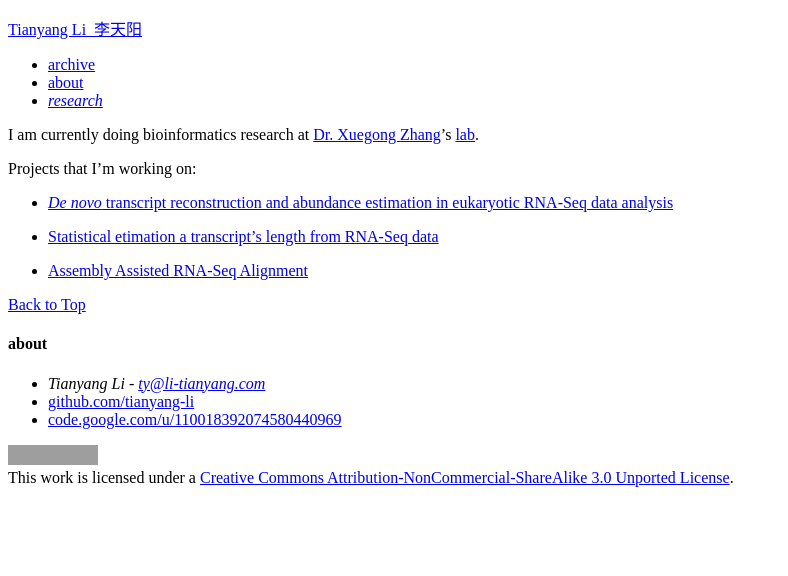
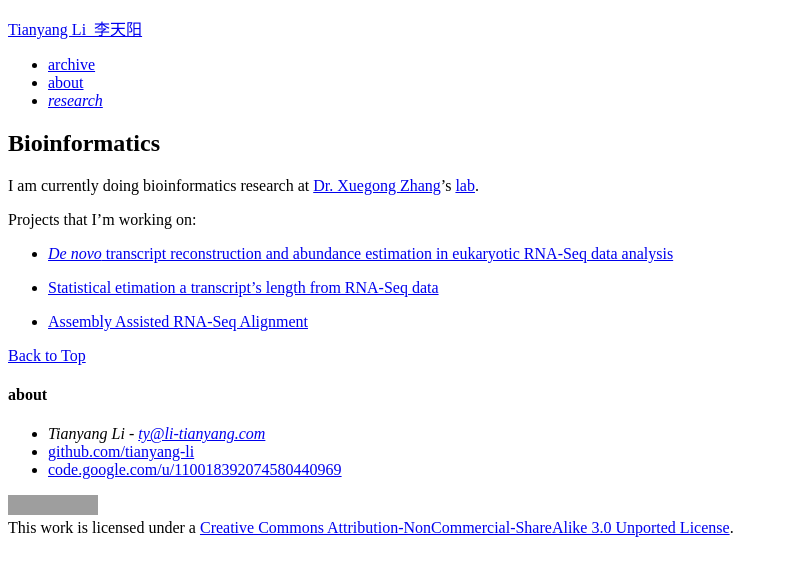
Before and after one commit to li-tianyang/li-tianyang.github.com, a Jekyll site: the page built from research/bioinformatics.md, in a window 1280 px wide. Shown: the top 576 px of the page, without its empty margins (0-788 px from the left). Built offline with Jekyll 4.4.1, drawn with Linux system fonts in a browser that asks for light colours; grey boxes are pictures that could not be loaded.

Commit message:
Update bioinformatics.md

```diff
--- a/research/bioinformatics.md
+++ b/research/bioinformatics.md
@@ -4,6 +4,8 @@ title: "Bioinformatics"
 description: ""
 ---
 {% include JB/setup %}
+
+# Bioinformatics
 
 I am currently doing bioinformatics research at [Dr. Xuegong Zhang](http://bioinfo.au.tsinghua.edu.cn/member/xzhang/XZhang_English.htm)'s [lab](http://bioinfo.au.tsinghua.edu.cn/enarticle/index.html).
 
```
